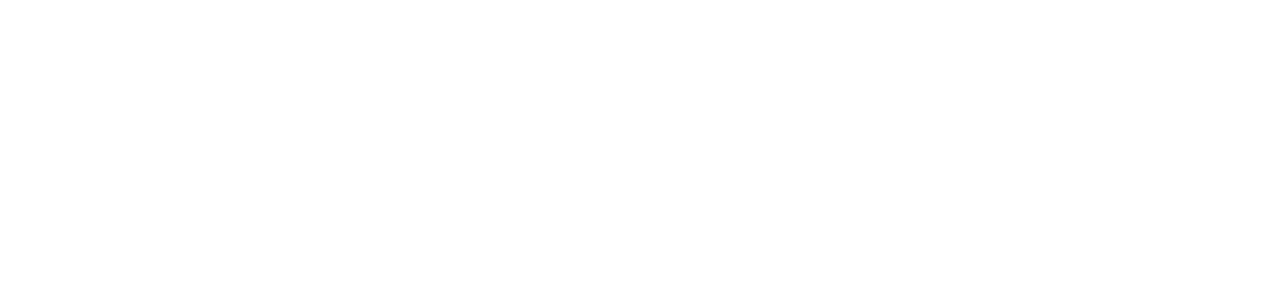
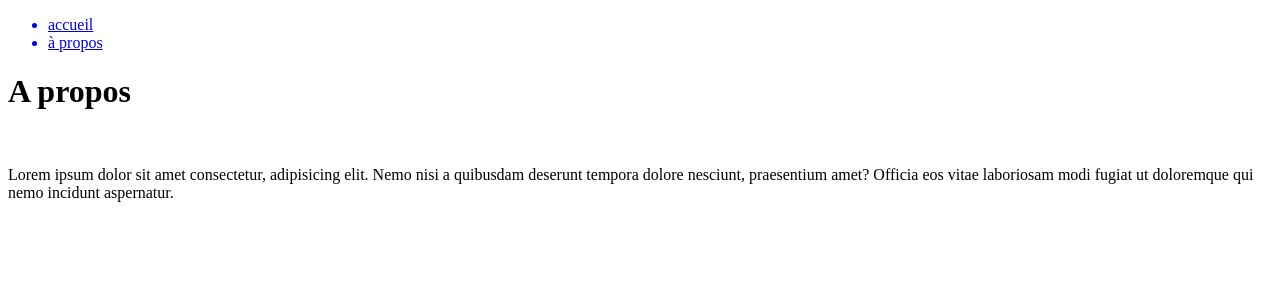
Before and after one commit to Rb-Oni/cours-react, a React (Create React App) app: page /about in a window 1280 px wide. Before the commit this address had no page. Shown: the top 300 px of the page. Built offline with nearby package versions, Linux system fonts and the light colour scheme.

Commit message:
navigation

```diff
--- a/src/App.js
+++ b/src/App.js
@@ -1,12 +1,15 @@
 import React from 'react';
 import { BrowserRouter, Routes, Route } from 'react-router-dom';
 import Home from './pages/Home';
+import About from './pages/About';
 
 const App = () => {
   return (
     <BrowserRouter>
       <Routes>
         <Route path="/" element={<Home />} />
+        <Route path="/about" element={<About />} />
+        <Route path="*" element={<Home />} />
       </Routes>
     </BrowserRouter>
   );
--- /dev/null
+++ b/src/components/Navigation.js
@@ -0,0 +1,20 @@
+import React from 'react';
+import { NavLink } from 'react-router-dom';
+
+const Navigation = () => {
+    return (
+        <div>
+            <div className="navigation"></div>
+            <ul>
+                <NavLink to="/">
+                    <li>accueil</li>
+                </NavLink>
+                <NavLink to="/about">
+                    <li>à propos</li>
+                </NavLink>
+            </ul>
+        </div>
+    );
+};
+
+export default Navigation;
--- a/src/pages/About.js
+++ b/src/pages/About.js
@@ -1,8 +1,10 @@
 import React from 'react';
+import Navigation from '../components/Navigation';
 
 const About = () => {
     return (
         <div>
+            <Navigation />
             <h1>A propos</h1>
             <br />
             <p>Lorem ipsum dolor sit amet consectetur, adipisicing elit. Nemo nisi a quibusdam deserunt tempora dolore nesciunt, praesentium amet? Officia eos vitae laboriosam modi fugiat ut doloremque qui nemo incidunt aspernatur.</p>
--- a/src/pages/Home.js
+++ b/src/pages/Home.js
@@ -1,8 +1,10 @@
 import React from 'react';
+import Navigation from '../components/Navigation';
 
 const Home = () => {
     return (
         <div>
+            <Navigation />
             <h1>ACCUEIL</h1>
         </div>
     );
```
